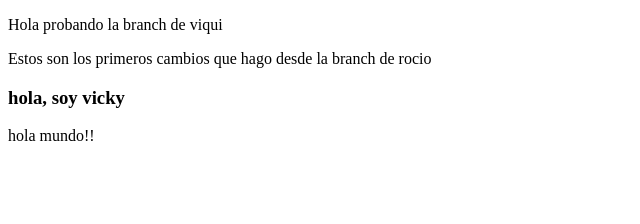
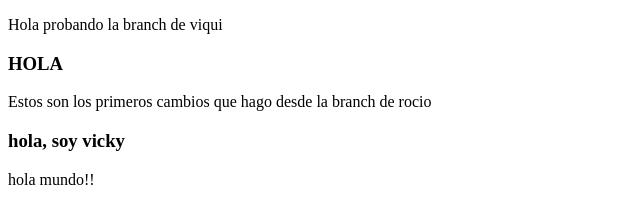
Before and after one commit to fviccia/pruebaRamas, a plain HTML site: page index.html in a window 1280 px wide. Shown: the whole page, without its empty margins (0-640 px from the left). Drawn offline with Linux system fonts and the light colour scheme.

Commit message:
CAMBIO PRUEBA

```diff
--- a/index.html
+++ b/index.html
@@ -11,6 +11,7 @@
 <body>
     <div>
         <p>Hola probando la branch de viqui</p>
+        <H3>HOLA</H3>
     </div>
     <p>Estos son los primeros cambios que hago desde la branch de rocio</p>
     <h3>hola, soy vicky</h3>
```
